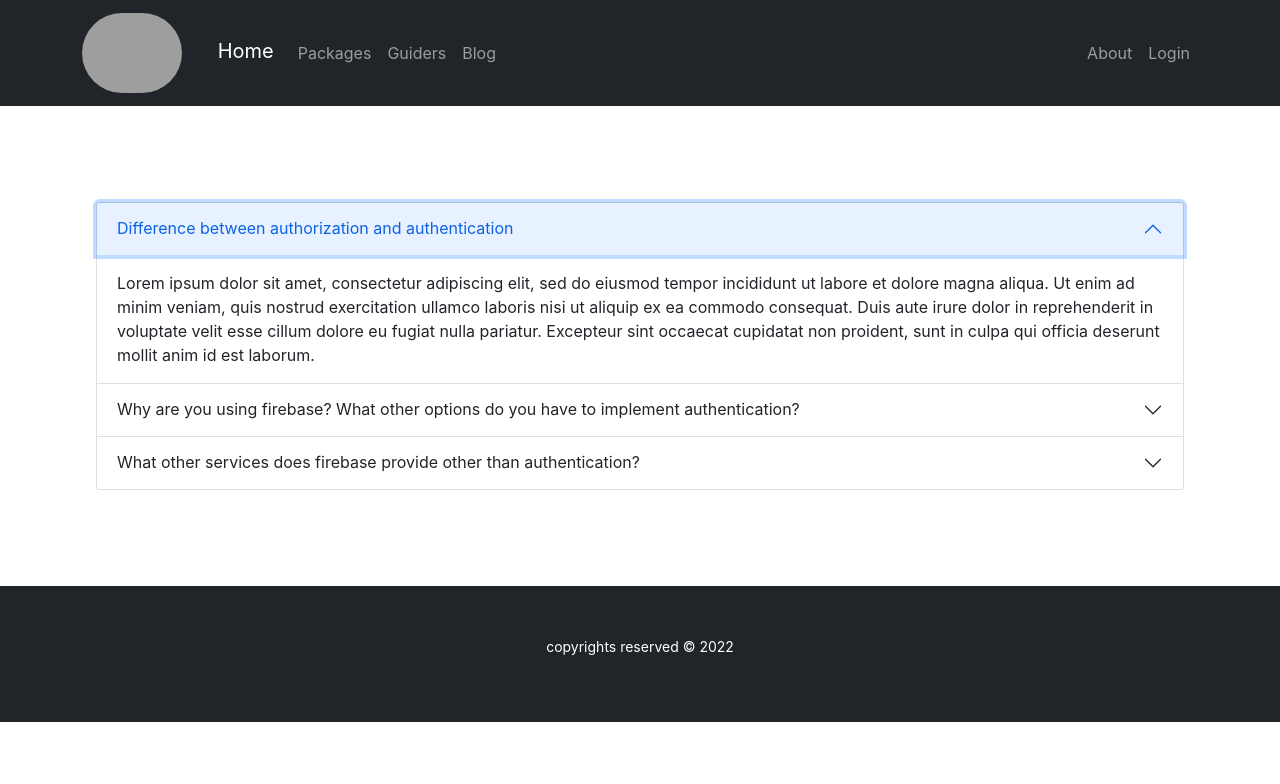
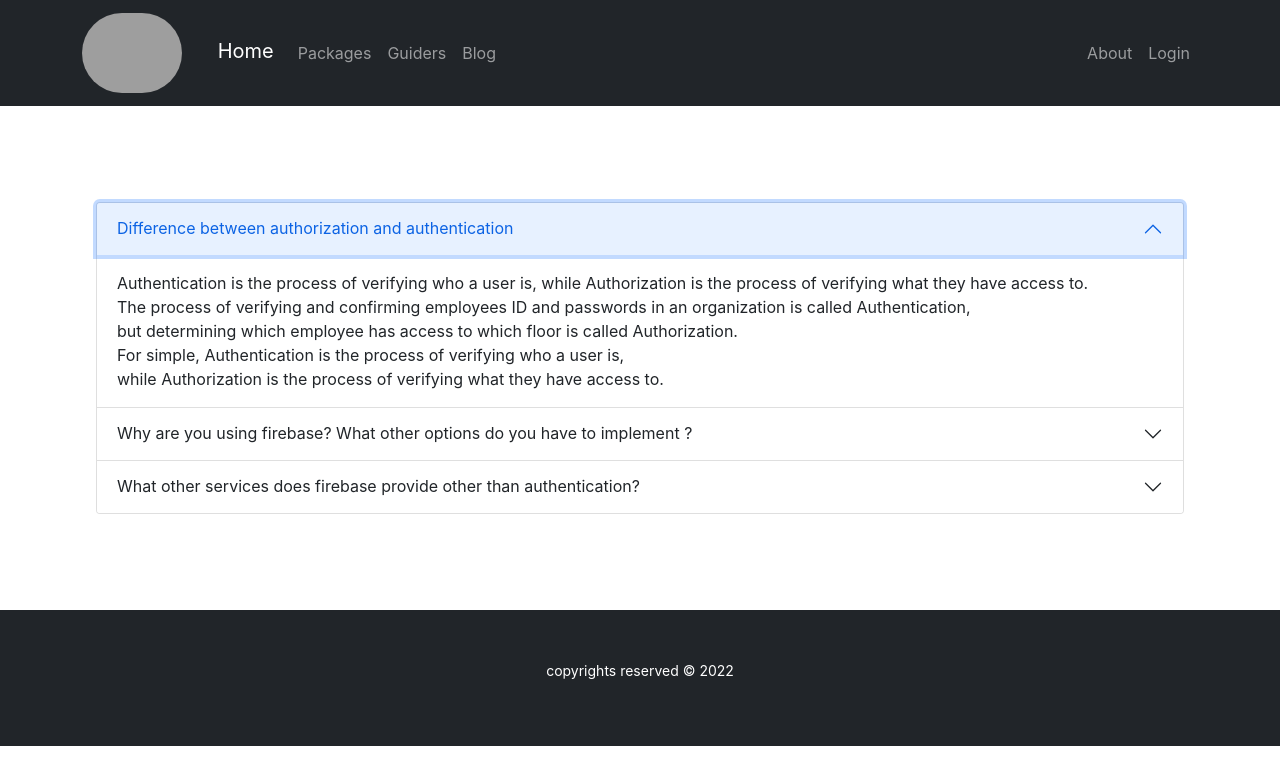
Before and after one commit to sheikhsumaya/adventurous-travel-public, a React (Create React App) app: page /blog in a window 1280 px wide. Both pictures are taken after a click on the button "Difference between authorization and authentication". Shown: the top 784 px of the page. Built offline with nearby package versions, Linux system fonts and the light colour scheme; no server answers; grey boxes are pictures that could not be loaded.

Commit message:
some edited

```diff
--- a/src/Pages/Blog/Blog.js
+++ b/src/Pages/Blog/Blog.js
@@ -6,39 +6,51 @@ const Blog = () => {
     <div className="m-5 p-5">
       <Accordion>
         <Accordion.Item eventKey="0">
-          <Accordion.Header>Difference between authorization and authentication</Accordion.Header>
+          <Accordion.Header>
+            Difference between authorization and authentication
+          </Accordion.Header>
           <Accordion.Body>
-            Lorem ipsum dolor sit amet, consectetur adipiscing elit, sed do
-            eiusmod tempor incididunt ut labore et dolore magna aliqua. Ut enim
-            ad minim veniam, quis nostrud exercitation ullamco laboris nisi ut
-            aliquip ex ea commodo consequat. Duis aute irure dolor in
-            reprehenderit in voluptate velit esse cillum dolore eu fugiat nulla
-            pariatur. Excepteur sint occaecat cupidatat non proident, sunt in
-            culpa qui officia deserunt mollit anim id est laborum.
+            Authentication is the process of verifying who a user is, while
+            Authorization is the process of verifying what they have access to.{" "}
+            <br />
+            The process of verifying and confirming employees ID and passwords
+            in an organization is called Authentication, <br /> but determining
+            which employee has access to which floor is called Authorization.{" "}
+            <br />
+            For simple, Authentication is the process of verifying who a user
+            is, <br /> while Authorization is the process of verifying what they
+            have access to.
           </Accordion.Body>
         </Accordion.Item>
         <Accordion.Item eventKey="1">
-          <Accordion.Header> Why are you using firebase? What other options do you have to implement authentication?</Accordion.Header>
+          <Accordion.Header>
+            {" "}
+            Why are you using firebase? What other options do you have to
+            implement ?
+          </Accordion.Header>
           <Accordion.Body>
-            Lorem ipsum dolor sit amet, consectetur adipiscing elit, sed do
-            eiusmod tempor incididunt ut labore et dolore magna aliqua. Ut enim
-            ad minim veniam, quis nostrud exercitation ullamco laboris nisi ut
-            aliquip ex ea commodo consequat. Duis aute irure dolor in
-            reprehenderit in voluptate velit esse cillum dolore eu fugiat nulla
-            pariatur. Excepteur sint occaecat cupidatat non proident, sunt in
-            culpa qui officia deserunt mollit anim id est laborum.
+            Firebase is a Backend-as-a-Service for creating mobile and web
+            applications. <br />
+            Firebase helps you create and run successful apps. Developed by
+            Google. <br />
+            Parse, Back4App, AWS Amplify, Kuzzle, Couchbase, NativeScript, RxDB,
+            Flutter are the alternatives of firebase.
           </Accordion.Body>
         </Accordion.Item>
         <Accordion.Item eventKey="2">
-          <Accordion.Header> What other services does firebase provide other than authentication?</Accordion.Header>
+          <Accordion.Header>
+            {" "}
+            What other services does firebase provide other than authentication?
+          </Accordion.Header>
           <Accordion.Body>
-            Lorem ipsum dolor sit amet, consectetur adipiscing elit, sed do
-            eiusmod tempor incididunt ut labore et dolore magna aliqua. Ut enim
-            ad minim veniam, quis nostrud exercitation ullamco laboris nisi ut
-            aliquip ex ea commodo consequat. Duis aute irure dolor in
-            reprehenderit in voluptate velit esse cillum dolore eu fugiat nulla
-            pariatur. Excepteur sint occaecat cupidatat non proident, sunt in
-            culpa qui officia deserunt mollit anim id est laborum.
+            Firebase Authentication provides backend services, easy-to-use SDKs,
+            and ready-made UI libraries to authenticate users to your app. <br /> It
+            supports authentication using passwords, phone numbers, popular
+            federated identity providers like Google, Facebook and Twitter, <br /> and
+            more. Firebase Authentication integrates tightly with other Firebase
+            services, <br />  and it leverages industry standards like OAuth 2.0 and
+            OpenID Connect, <br /> so it can be easily integrated with your custom
+            backend.
           </Accordion.Body>
         </Accordion.Item>
       </Accordion>
```
